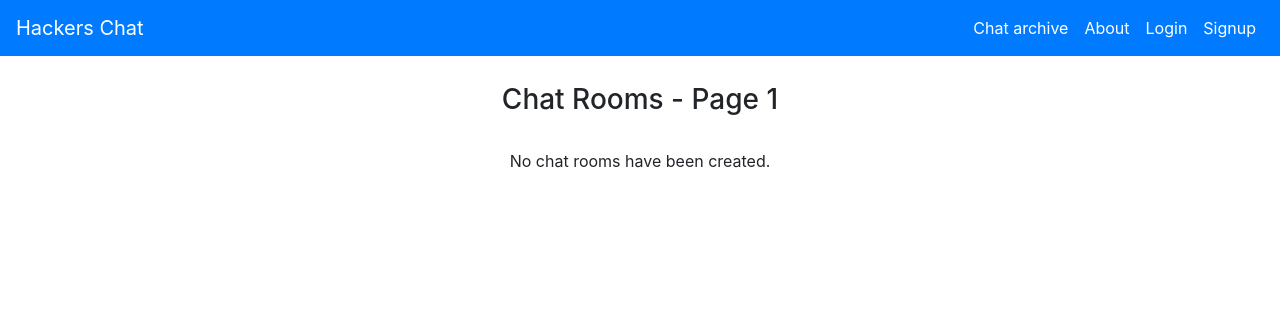
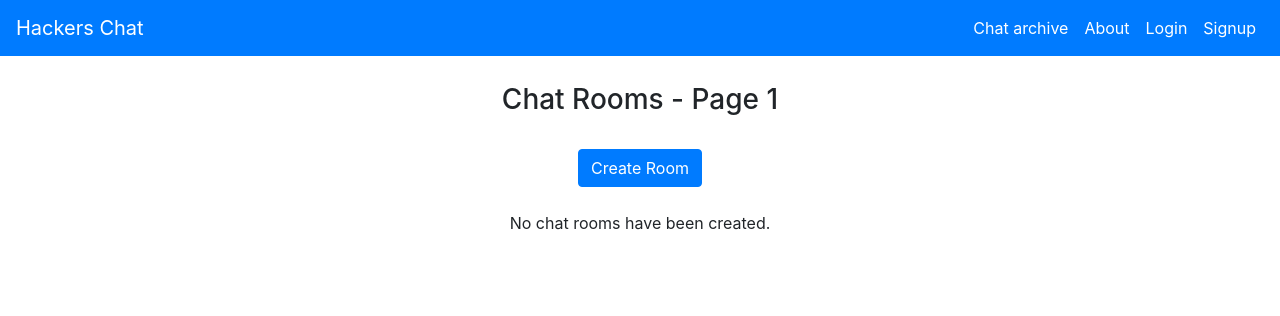
Before and after one commit to ploggingdev/hackerschat, a Django app: page /roomslist/ in a window 1280 px wide. Shown: the top 316 px of the page. Run offline with Django 3.2, Linux system fonts and the light colour scheme; data that the repository does not hold is empty; some libraries are stand-ins or nearby versions.

Commit message:
Add create room button to rooms list page

```diff
--- a/mainapp/templates/mainapp/rooms_list.html
+++ b/mainapp/templates/mainapp/rooms_list.html
@@ -9,8 +9,11 @@
     {% include "registration/errors_and_messages.html" %}
 
     <h3>Chat Rooms - Page {{ current_page_rooms.number }}</h3>
+    <br/>
 
-    <br />
+    <a class="btn btn-primary" href="{% url 'mainapp:create_room' %}" role="button">Create Room</a>
+
+    <br/><br/>
     {% if current_page_rooms %}
 
     <div class="row text-left">
```
